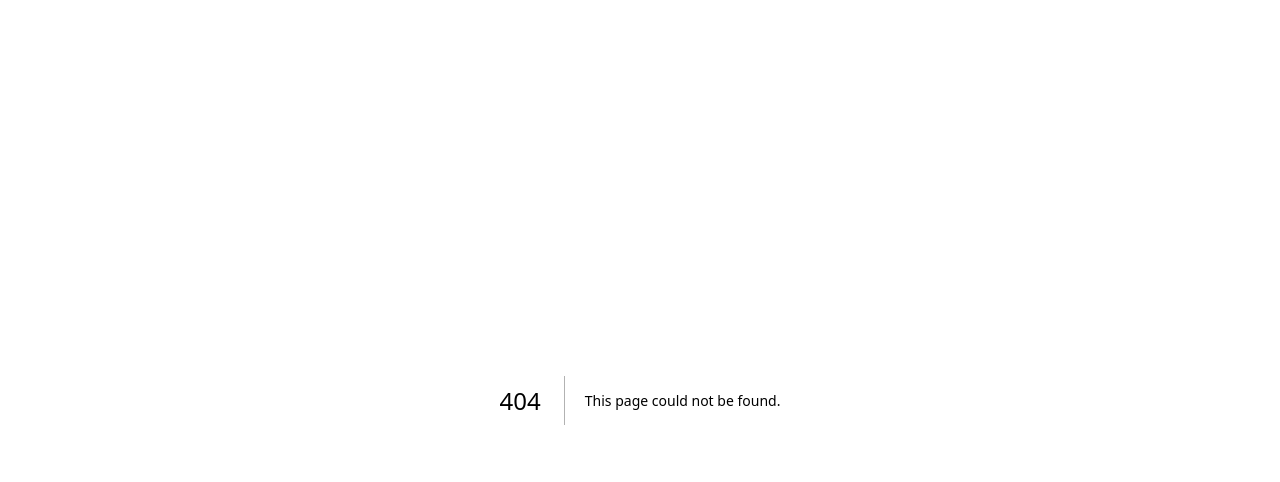
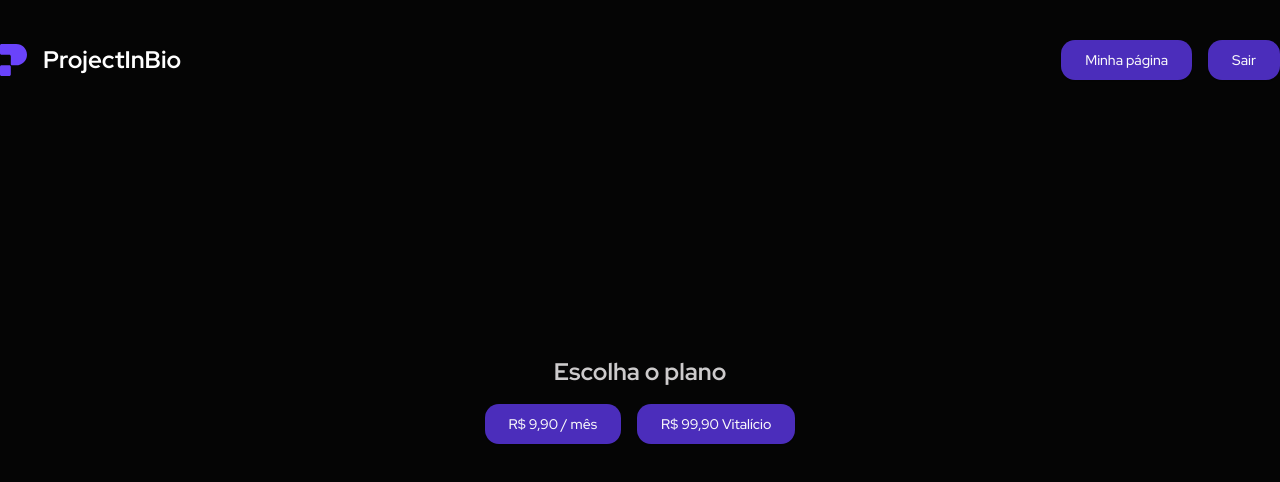
Before and after one commit to felippefsantana/project-in-bio, a Next.js app: page /1/upgrade in a window 1280 px wide. Before the commit this address had no page. Shown: the top 482 px of the page. Built offline with nearby package versions, Linux system fonts and the light colour scheme.

Commit message:
upgrade page

```diff
--- a/app/(pages)/[profileId]/page.tsx
+++ b/app/(pages)/[profileId]/page.tsx
@@ -1,7 +1,9 @@
 import { ProjectCard } from '@/components/commons/project-card'
 import { TotalVisits } from '@/components/commons/total-visits'
 import { UserCard } from '@/components/commons/user-card'
+import { Button } from '@/components/ui/button'
 import { Plus } from 'lucide-react'
+import Link from 'next/link'
 
 type ProfilePageProps = {
   params: Promise<{ profileId: string }>
@@ -14,9 +16,13 @@ export default async function ProfilePage({ params }: ProfilePageProps) {
     <div className="relative h-screen flex p-20 overflow-hidden">
       <div className="fixed top-0 left-0 w-full flex justify-center items-center gap-1 py-2 bg-background-tertiary">
         <span>Você está usando a versão trial.</span>
-        <button className="text-accent-green font-bold">
-          Faça o upgrade agora!
-        </button>
+        <Button
+          variant="link"
+          className="text-accent-green font-bold text-base"
+          asChild
+        >
+          <Link href={`/${profileId}/upgrade`}>Faça o upgrade agora!</Link>
+        </Button>
       </div>
 
       <div className="w-1/2 flex justify-center h-min">
--- /dev/null
+++ b/app/(pages)/[profileId]/upgrade/page.tsx
@@ -0,0 +1,15 @@
+import { Header } from '@/components/landing-page/header'
+import { Button } from '@/components/ui/button'
+
+export default function UpgradePage() {
+  return (
+    <div className="h-screen flex flex-col gap-4 items-center justify-center">
+      <Header />
+      <h2 className="text-2xl font-bold">Escolha o plano</h2>
+      <div className="flex gap-4">
+        <Button size="lg">R$ 9,90 / mês</Button>
+        <Button size="lg">R$ 99,90 Vitalício</Button>
+      </div>
+    </div>
+  )
+}
```
